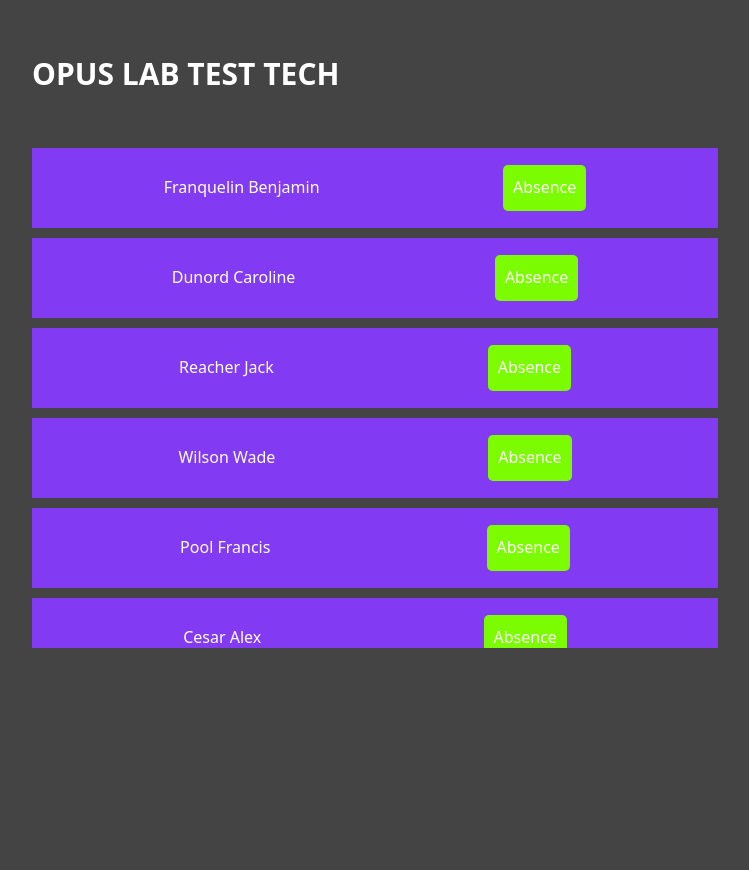
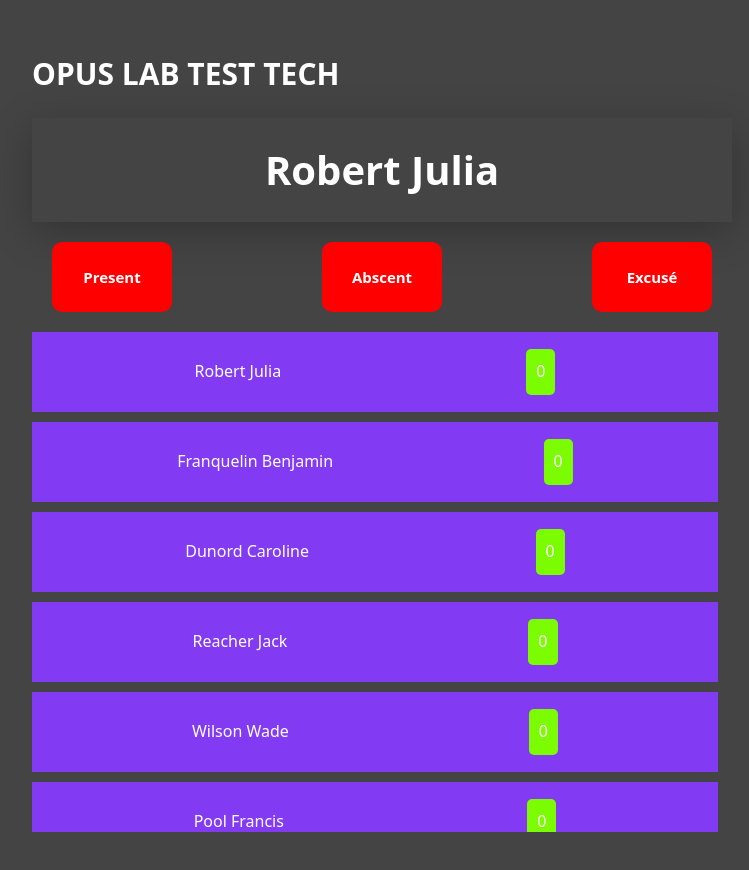
Before and after one commit to Helmy-chaabane/Opus-Lab, a React (Create React App) app: page / in a window 1280 px wide. Shown: the top 870 px of the page, without its empty margins (258-1007 px from the left). Before the commit the page ends 800 px from the top, so only its background shows below. Built offline with nearby package versions, Linux system fonts and the light colour scheme.

Commit message:
styling list

```diff
--- a/src/App.tsx
+++ b/src/App.tsx
@@ -3,6 +3,7 @@ import "./app.scss";
 import StatusOptions from "./StatusOptions";
 
 const peaple = [
+  "Robert Julia",
   "Franquelin Benjamin",
   "Dunord Caroline",
   "Reacher Jack",
@@ -17,14 +18,14 @@ const peaple = [
 
 export enum Status {
   ABSCENT,
-  PRENSEN,
+  PRENSENT,
   EXCUSE,
 }
 interface Person {
   name: string;
   status: Status;
 }
-type AddPerson = (status: Status) => void;
+export type AddPerson = (status: Status) => void;
 
 function App() {
   const [persons, setPersons] = useState<Person[]>([]);
@@ -38,12 +39,16 @@ function App() {
   return (
     <main className="main">
       <h1>OPUS LAB TEST TECH</h1>
+      <div className="main__current">
+        <h2>Robert Julia</h2>
+      </div>
       <StatusOptions addPerson={addPerson} />
+
       <ul className="main__list">
         {peaple.map((person: string) => (
           <li className="main__list__item">
             <p>{person}</p>
-            <span>Absence</span>
+            <span>{Status.ABSCENT}</span>
           </li>
         ))}
       </ul>
--- a/src/StatusOptions.tsx
+++ b/src/StatusOptions.tsx
@@ -1,10 +1,16 @@
-import { Status } from "./App";
+import { Status, AddPerson } from "./App";
 import { FC } from "react";
 
-const StatusOptions: FC = () => {
+interface StatusOptionsProps {
+  addPerson: AddPerson;
+}
+
+const StatusOptions: FC<StatusOptionsProps> = ({ addPerson }) => {
   return (
     <div className="main__statusOptions">
-      <div className=""></div>
+      <div className="main__statusOptions__option ">Present</div>
+      <div className="main__statusOptions__option ">Abscent</div>
+      <div className="main__statusOptions__option ">Excusé</div>
     </div>
   );
 };
--- a/src/app.scss
+++ b/src/app.scss
@@ -1,4 +1,5 @@
 .main {
+  position: relative;
   color: #fff;
   padding: 5rem 10rem;
   display: grid;
@@ -7,10 +8,56 @@
 
   h1 {
     font-size: 3rem;
-    margin-bottom: 5rem;
+    margin-bottom: 2rem;
+  }
+
+  &__current {
+    box-shadow: 0 1rem 4rem rgba(0, 0, 0, 0.25);
+    padding: 2rem 0rem;
+    margin-bottom: 2rem;
+    overflow-x: hidden;
+    h2 {
+      font-size: 4rem;
+      text-align: center;
+      transform: translateX(-100%);
+      animation: showHidden 0.5s forwards;
+    }
+  }
+
+  &__statusOptions {
+    display: flex;
+    align-items: center;
+    justify-content: space-between;
+    margin-bottom: 2rem;
+    padding: 0rem 2rem;
+
+    &__option {
+      display: flex;
+      align-items: center;
+      justify-content: center;
+      width: 12rem;
+      height: 7rem;
+      background-color: red;
+      border-radius: 1rem;
+      font-size: 1.5rem;
+      font-weight: 600;
+      transform: scale(1) translateY(0);
+      cursor: pointer;
+
+      transition: transform 0.1s;
+
+      &:hover {
+        transform: scale(1.1) translateY(0);
+      }
+
+      &:active {
+        transform: scale(1.1) translateY(-5px);
+      }
+    }
   }
 
   &__list {
+    position: relative;
     list-style: none;
     text-align: center;
     font-size: 1.6rem;
@@ -26,16 +73,15 @@
       max-height: 8rem;
       padding: 2rem 4rem;
       background-image: linear-gradient(to right, #823bf2 50%, #fff 50%);
-      background-repeat: repeat-x;
       background-size: 200% 100%;
+      background-repeat: no-repeat;
       transform: scale(1);
       cursor: pointer;
-
-      transition: transform 0.2s, background-position-x 0.3s;
+      transition: transform 0.2s, background-position-x 0.4s;
 
       &:hover {
         transform: scale(1.03) skewX(-4deg);
-        background-position-x: -100%;
+        background-position-x: 100%;
         color: Black;
         font-weight: 500;
       }
@@ -74,4 +120,20 @@
       background-color: red;
     }
   }
+
+  &__ppl {
+    position: absolute;
+    top: 20%;
+    right: 0;
+  }
 }
+
+@keyframes showHidden {
+  from {
+    transform: translateX(-100%);
+  }
+
+  to {
+    transform: translateX(0%);
+  }
+}
```
